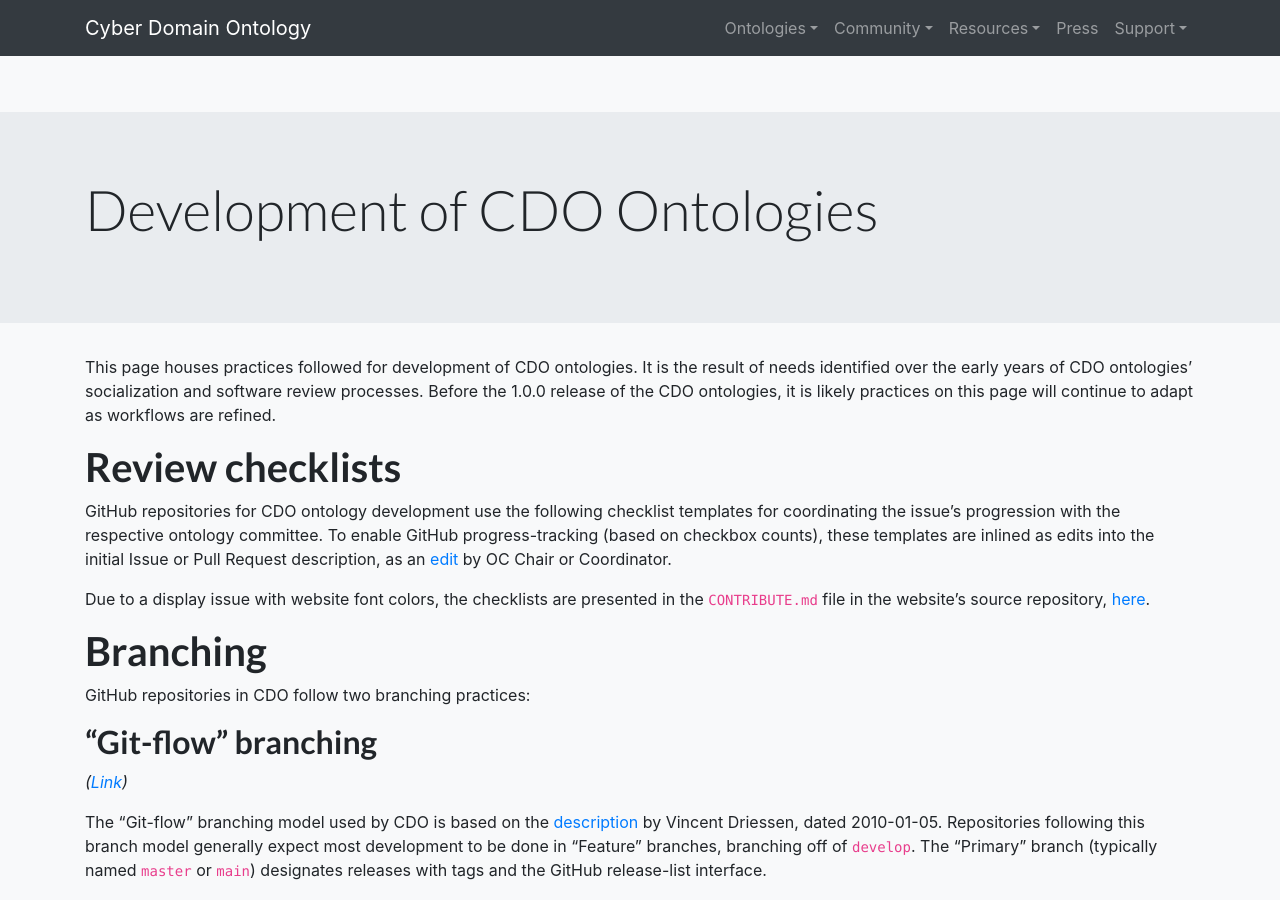
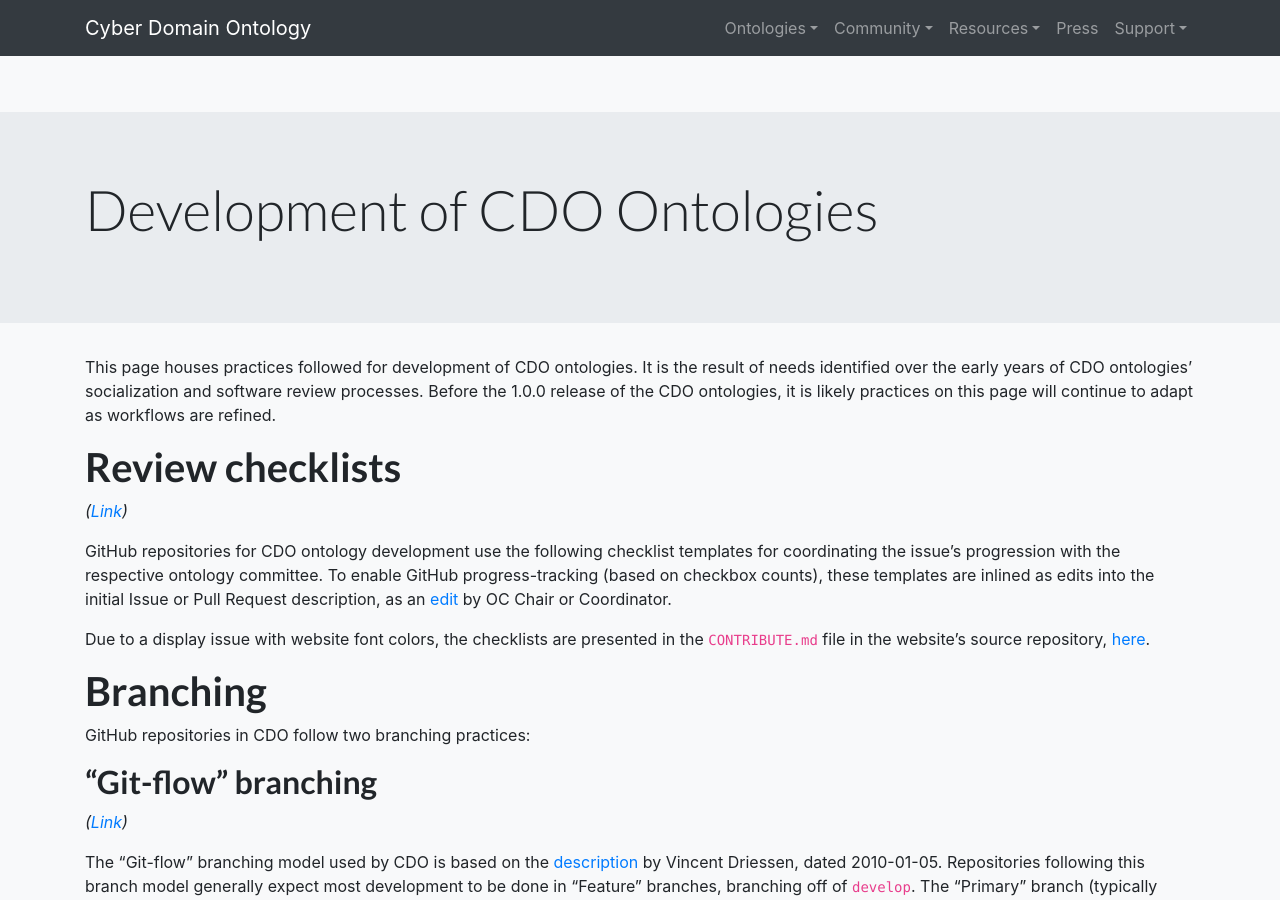
Before and after one commit to Cyber-Domain-Ontology/cdo.github.io, a Jekyll site: the page built from ontology/development/index.md, in a window 1280 px wide and 900 px high. Built offline with Jekyll 4.4.1, drawn with Linux system fonts in a browser that asks for light colours.

Commit message:
Cross-link and adjust link top-padding
Signed-off-by: Alex Nelson <alexander.nelson@nist.gov>

```diff
--- a/ontology/development/index.md
+++ b/ontology/development/index.md
@@ -5,7 +5,9 @@
 This page houses practices followed for development of CDO ontologies.  It is the result of needs identified over the early years of CDO ontologies' socialization and software review processes.  Before the 1.0.0 release of the CDO ontologies, it is likely practices on this page will continue to adapt as workflows are refined.
 
 
+<a id="review-checklists" style="padding-top: 5em;"></a>
 # Review checklists
+*([Link](#review-checklists))*
 
 GitHub repositories for CDO ontology development use the following checklist templates for coordinating the issue's progression with the respective ontology committee.  To enable GitHub progress-tracking (based on checkbox counts), these templates are inlined as edits into the initial Issue or Pull Request description, as an [edit](https://docs.github.com/en/communities/moderating-comments-and-conversations/tracking-changes-in-a-comment) by OC Chair or Coordinator.
 
@@ -17,7 +19,7 @@
 GitHub repositories in CDO follow two branching practices:
 
 
-<a id="branching-cdo-git-flow" style="padding-top: 3em;"></a>
+<a id="branching-cdo-git-flow" style="padding-top: 5em;"></a>
 ## "Git-flow" branching
 *([Link](#branching-cdo-git-flow))*
 
@@ -28,7 +30,7 @@
 The head of the primary branch is typically the current release.  There may be some non-release commits made on the primary branch due to needing to program components of GitHub interface elements.
 
 
-<a id="branching-cdo-continuous" style="padding-top: 3em;"></a>
+<a id="branching-cdo-continuous" style="padding-top: 5em;"></a>
 ## "Continous-release" branching
 *([Link](#branching-cdo-continuous))*
 
@@ -40,7 +42,7 @@
 # Testing
 
 
-<a id="testing-prereleases" style="padding-top: 3em;"></a>
+<a id="testing-prereleases" style="padding-top: 5em;"></a>
 ## Testing prereleases
 
 The CDO ontology Git repositories (including [CASE's ontology repository](https://github.com/casework/CASE/) and [UCO's](https://github.com/ucoProject/UCO/)) follow the ["Git-flow"](#branching-cdo-git-flow) branching model.  There is additional consideration put into processing the `develop` and feature branches:
```
Also changed, not shown: CONTRIBUTE.md (+2 -0 lines).
